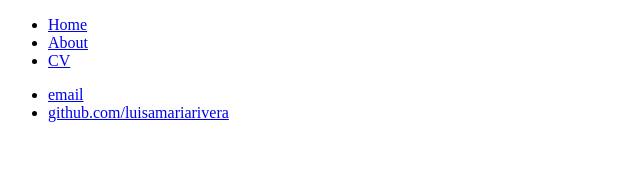
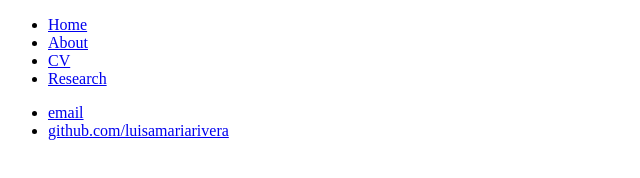
Before and after one commit to luisamariarivera/luisamariarivera.github.io, a plain HTML site: page index.html in a window 1280 px wide. Shown: the whole page, without its empty margins (0-640 px from the left). Drawn offline with Linux system fonts and the light colour scheme.

Commit message:
Update index.html

```diff
--- a/index.html
+++ b/index.html
@@ -9,6 +9,7 @@
         		<li><a href="/">Home</a></li>
 	        	<li><a href="/about">About</a></li>
 			<li><a href="/cv">CV</a></li>
+			<li><a href="/Research">Research</a></li>
     		</ul>
 		</nav>
 
```
